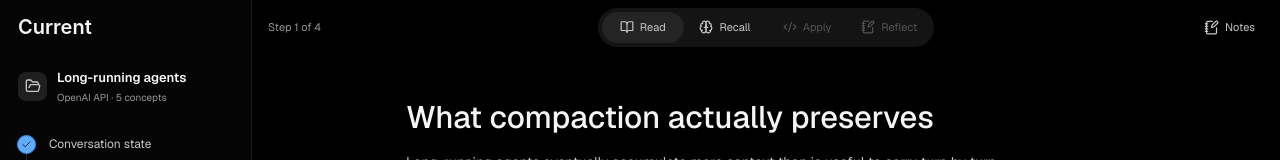
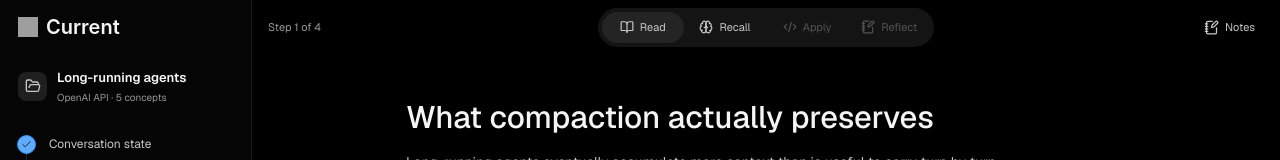
Before and after one commit to donovanmchenry/current, a Next.js app: page / in a window 1280 px wide. Shown: the top 160 px of the page. Built offline with nearby package versions, Linux system fonts and the light colour scheme; grey boxes are pictures that could not be loaded; a web font is replaced by a local one.

Commit message:
Add Current icon branding

```diff
--- a/app/current-workspace.tsx
+++ b/app/current-workspace.tsx
@@ -22,6 +22,7 @@ import {
   Send,
   X,
 } from "lucide-react";
+import Image from "next/image";
 import { useEffect, useRef, useState } from "react";
 import { scheduleReview } from "../lib/spaced-review";
 
@@ -165,7 +166,7 @@ export function CurrentWorkspace() {
       <button className={`notebook-overlay ${notebookOpen ? "open" : ""}`} aria-label="Close notebook" aria-hidden={!notebookOpen} tabIndex={notebookOpen ? 0 : -1} onClick={() => setNotebookOpen(false)} />
 
       <aside className={`course-sidebar ${sidebarOpen ? "open" : ""}`}>
-        <div className="sidebar-brand"><span>Current</span><button className="icon-action mobile-only" onClick={() => setSidebarOpen(false)} aria-label="Close course outline"><X size={17} /></button></div>
+        <div className="sidebar-brand"><span className="sidebar-wordmark"><Image src="/icon.svg" width={20} height={20} alt="" aria-hidden="true" priority unoptimized />Current</span><button className="icon-action mobile-only" onClick={() => setSidebarOpen(false)} aria-label="Close course outline"><X size={17} /></button></div>
         <div className="track-title">
           <span className="track-icon"><FolderOpen size={16} /></span>
           <div><strong>Long-running agents</strong><small>OpenAI API · 5 concepts</small></div>
--- a/app/globals.css
+++ b/app/globals.css
@@ -89,6 +89,8 @@ code, pre, kbd { font-family: var(--font-geist-mono), monospace; letter-spacing:
   background: var(--bg-deep);
 }
 .sidebar-brand { min-height: 54px; display: flex; align-items: center; justify-content: space-between; margin: 0 -9px 14px; padding: 0 18px; border-bottom: 0; color: var(--text); font-family: "OpenAI Sans", -apple-system, BlinkMacSystemFont, "Segoe UI", sans-serif; font-size: 20px; font-weight: 600; }
+.sidebar-wordmark { display: inline-flex; align-items: center; gap: 8px; }
+.sidebar-wordmark img { width: 20px; height: 20px; display: block; flex: 0 0 auto; }
 .sidebar-bottom button { position: relative; z-index: 2; width: 100%; min-height: 34px; display: flex; align-items: center; gap: 9px; padding: 0 10px; border: 1px solid transparent; border-radius: calc(var(--radius) - 1px); color: var(--text-secondary); background: var(--bg-deep); font-size: 13px; text-align: left; cursor: pointer; }
 .sidebar-bottom button:hover { color: var(--text); background: var(--bg-hover); }
 .track-title { display: grid; grid-template-columns: 31px 1fr; align-items: center; gap: 8px; padding: 0 9px; }
--- a/app/layout.tsx
+++ b/app/layout.tsx
@@ -9,13 +9,17 @@ const geistMono = Geist_Mono({ variable: "--font-geist-mono", subsets: ["latin"]
 export async function generateMetadata(): Promise<Metadata> {
   const requestHeaders = await headers();
   const host = requestHeaders.get("x-forwarded-host") ?? requestHeaders.get("host") ?? "localhost:3001";
-  const protocol = requestHeaders.get("x-forwarded-proto") ?? (host.startsWith("localhost") ? "http" : "https");
+  const isLocal = host.startsWith("localhost") || host.startsWith("127.0.0.1") || host.startsWith("[::1]");
+  const protocol = requestHeaders.get("x-forwarded-proto") ?? (isLocal ? "http" : "https");
   const origin = `${protocol}://${host}`;
 
   return {
     metadataBase: new URL(origin),
     title: "Current · Keep your knowledge current",
     description: "A dark, adaptive learning workspace for understanding fast-changing fields through reading, recall, application, and reflection.",
+    icons: {
+      icon: [{ url: `${origin}/icon.svg`, type: "image/svg+xml" }],
+    },
     openGraph: {
       title: "Current",
       description: "Learn what changed. Prove what you understand.",
```
Also changed, not shown: app/icon.svg (added), 1 other file (tests, documents, lock files or other folders).
